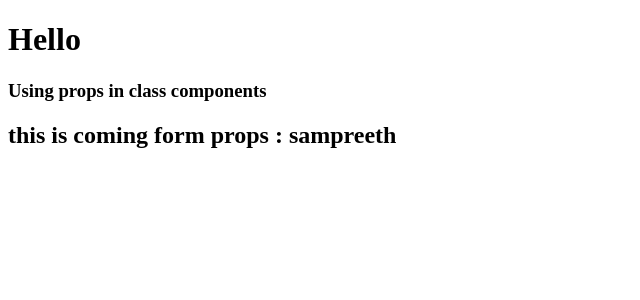
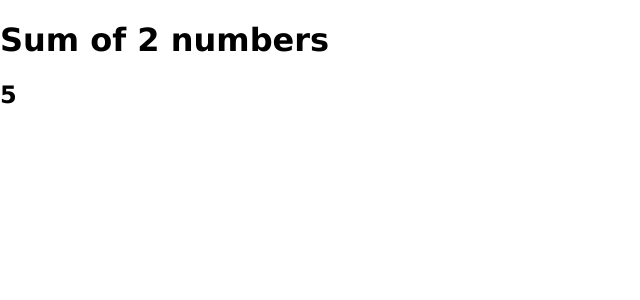
Before and after one commit to sampreethD/react, a React (Create React App) app: page / in a window 1280 px wide. Shown: the top 300 px of the page, without its empty margins (0-640 px from the left). Built offline with nearby package versions, Linux system fonts and the light colour scheme.

Commit message:
initial commit

```diff
--- a/package.json
+++ b/package.json
@@ -1,5 +1,5 @@
 {
-  "name": "class-components",
+  "name": "extracting-the-component",
   "version": "1.0.0",
   "description": "",
   "keywords": [],
--- a/src/App.js
+++ b/src/App.js
@@ -5,14 +5,14 @@ import "./styles.css";
 //lesson no.2 - default is for some reason, don't ignore. (default) is stating we are exporting single class/function.
 //lesson no.3 - jsx expression must have one parent element hence div tag.
 //lesson no.4 - class components will have props property by default from React.component.Can be accessed by this.
-export default class App extends React.Component {
-  render() {
-    return (
-      <div>
-        <h1>Hello</h1>
-        <h3>Using props in class components</h3>
-        <h2>this is coming form props : {this.props.property}</h2>
-      </div>
-    );
+export default function App(props) {
+  function add(a, b) {
+    return a + b;
   }
+  return (
+    <div>
+      <h1>Sum of 2 numbers</h1>
+      <h2>{add(1, 4)}</h2>
+    </div>
+  );
 }
--- a/src/styles.css
+++ b/src/styles.css
@@ -2,3 +2,12 @@
   font-family: sans-serif;
   text-align: center;
 }
+
+body {
+  margin: 0;
+  font-family: "Lucida Sans", "Lucida Sans Regular", "Lucida Grande",
+    "Lucida Sans Unicode", Geneva, Verdana, sans-serif;
+}
+h3 {
+  margin: 0rem;
+}
```
